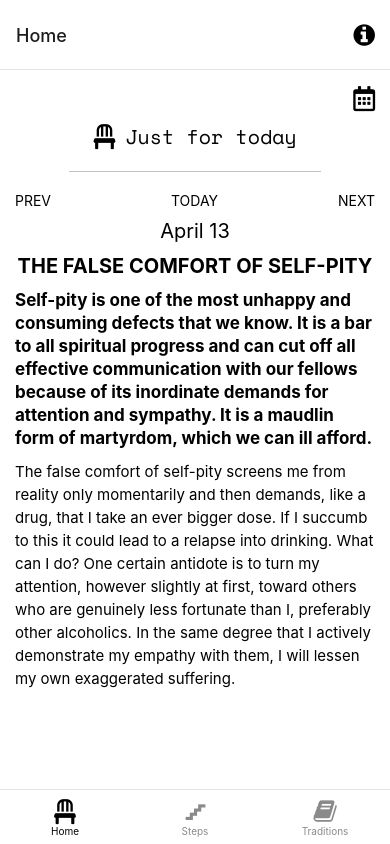
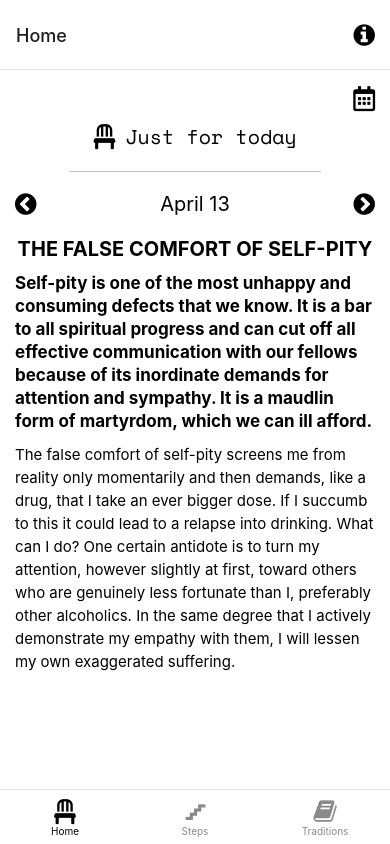
Before and after one commit to WildPastry/JustForToday, a React Native app: screen /Home in a window 390 px wide. Built offline with nearby package versions, Linux system fonts and the light colour scheme; what expo-linking would draw is missing.

Commit message:
Add icons to reflection screen. Change wording in about page.

```diff
--- a/app/components/layout/Reflection.tsx
+++ b/app/components/layout/Reflection.tsx
@@ -1,16 +1,20 @@
+import { ColorSchemeName, Pressable, StyleSheet } from 'react-native';
 import { EDateFormat, IDate } from '../../types/date.types';
-import { Pressable, StyleSheet } from 'react-native';
 import { Text, View } from '../styles/Themed';
 import { add, format } from 'date-fns';
 import { setSelectedDate, setSelectedDay } from '../../redux/slices/dateSlice';
 import { useAppDispatch, useAppSelector } from '../../redux/hooks';
 import { useEffect, useState } from 'react';
 import { AppState } from '../../redux/store';
+import Colours from '../../constants/Colours';
+import { FontAwesome } from '@expo/vector-icons';
 import { IReflection } from '../../types/data.types';
+import useColorScheme from '../../hooks/useColorScheme';
 
 const Reflection: React.FC = (): JSX.Element => {
   // Component settings
   const dispatch = useAppDispatch();
+  const colorScheme: NonNullable<ColorSchemeName> = useColorScheme();
   const [reflection, setReflection] = useState<IReflection>({
     id: '',
     date: '',
@@ -35,15 +39,6 @@ const Reflection: React.FC = (): JSX.Element => {
   useEffect(() => {
     selectReflection(dates.selectedDay, reflections);
   }, [reflections]);
-
-  const getCurrentDay = (): string => {
-    // Calculate current day
-    const currentDay = format(new Date(), EDateFormat.ddMM);
-    // Update store
-    dispatch(setSelectedDate(Date.now()));
-    dispatch(setSelectedDay(currentDay));
-    return currentDay;
-  };
 
   const getPrevDay = (): string => {
     // Calculate previous day
@@ -108,19 +103,26 @@ const Reflection: React.FC = (): JSX.Element => {
     <View>
       {/* Controls */}
       <View style={styles.controls}>
+        {/* Left chevron */}
         <Pressable onPress={() => selectReflection(getPrevDay(), reflections)}>
-          <Text>PREV</Text>
+          <FontAwesome
+            name='chevron-circle-left'
+            size={25}
+            color={Colours[colorScheme].icon}
+          />
         </Pressable>
-        <Pressable
-          onPress={() => selectReflection(getCurrentDay(), reflections)}>
-          <Text>TODAY</Text>
-        </Pressable>
+        {/* Date */}
+        <Text style={styles.title}>{reflection.date}</Text>
+        {/* Right chevron */}
         <Pressable onPress={() => selectReflection(getNextDay(), reflections)}>
-          <Text>NEXT</Text>
+          <FontAwesome
+            name='chevron-circle-right'
+            size={25}
+            color={Colours[colorScheme].icon}
+          />
         </Pressable>
       </View>
       {/* Reflection */}
-      <Text style={styles.title}>{reflection.date}</Text>
       <Text style={[styles.title, styles.bold]}>{reflection.title}</Text>
       <Text style={styles.quote}>{reflection.quote}</Text>
       <Text style={styles.text}>{reflection.reflection}</Text>
--- a/app/screens/About.tsx
+++ b/app/screens/About.tsx
@@ -83,7 +83,7 @@ const About: React.FC = (): JSX.Element => {
       <Pressable
         style={[styles.helpLinkBtn, styles[`${colorScheme}HelpLinkBtn`]]}
         onPress={() => handleSuggestions()}>
-        <Text style={styles.textCenter}>SUGGESTIONS</Text>
+        <Text style={styles.textCenter}>Send email</Text>
       </Pressable>
       {/* Divider */}
       <View
```
